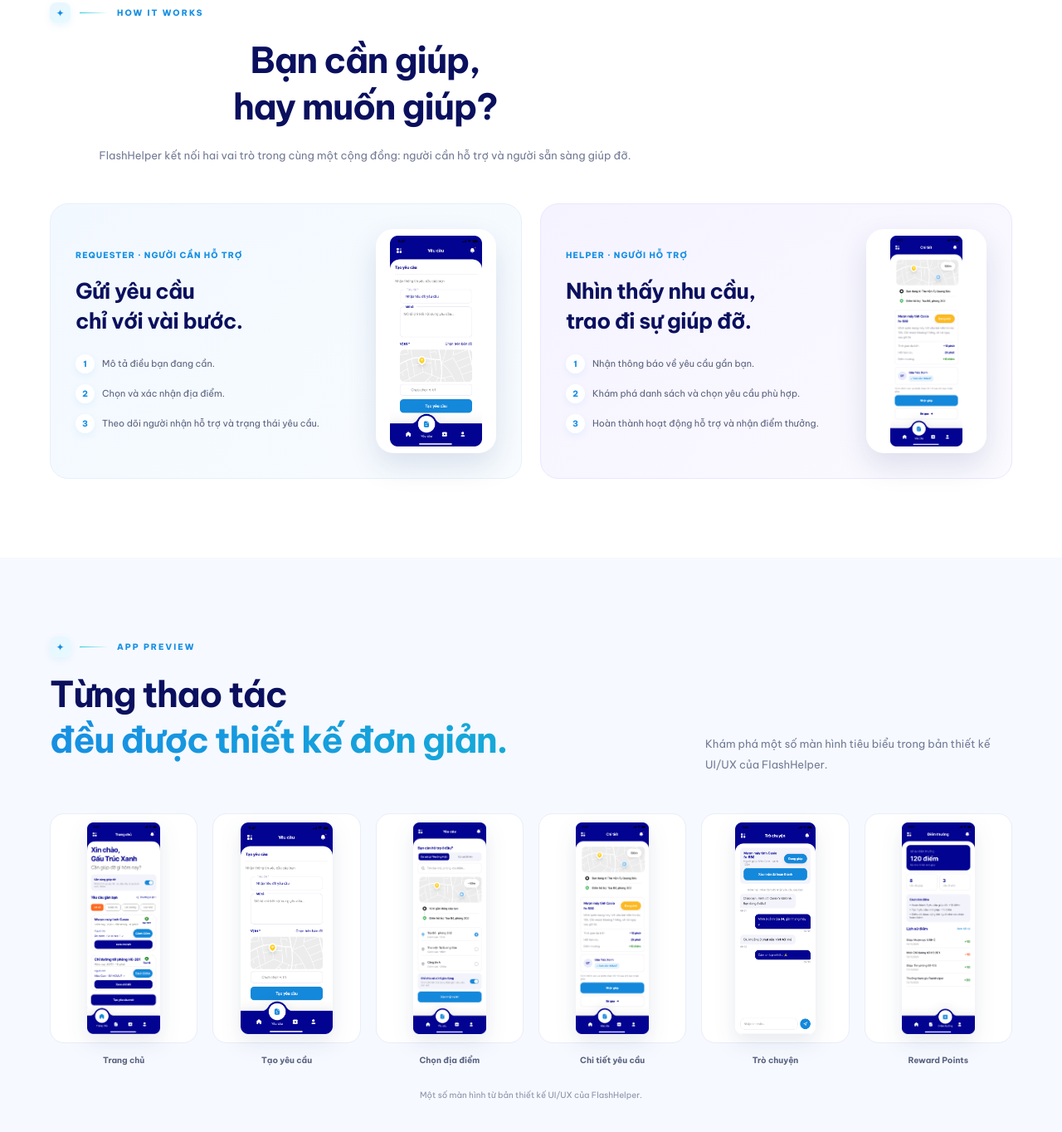
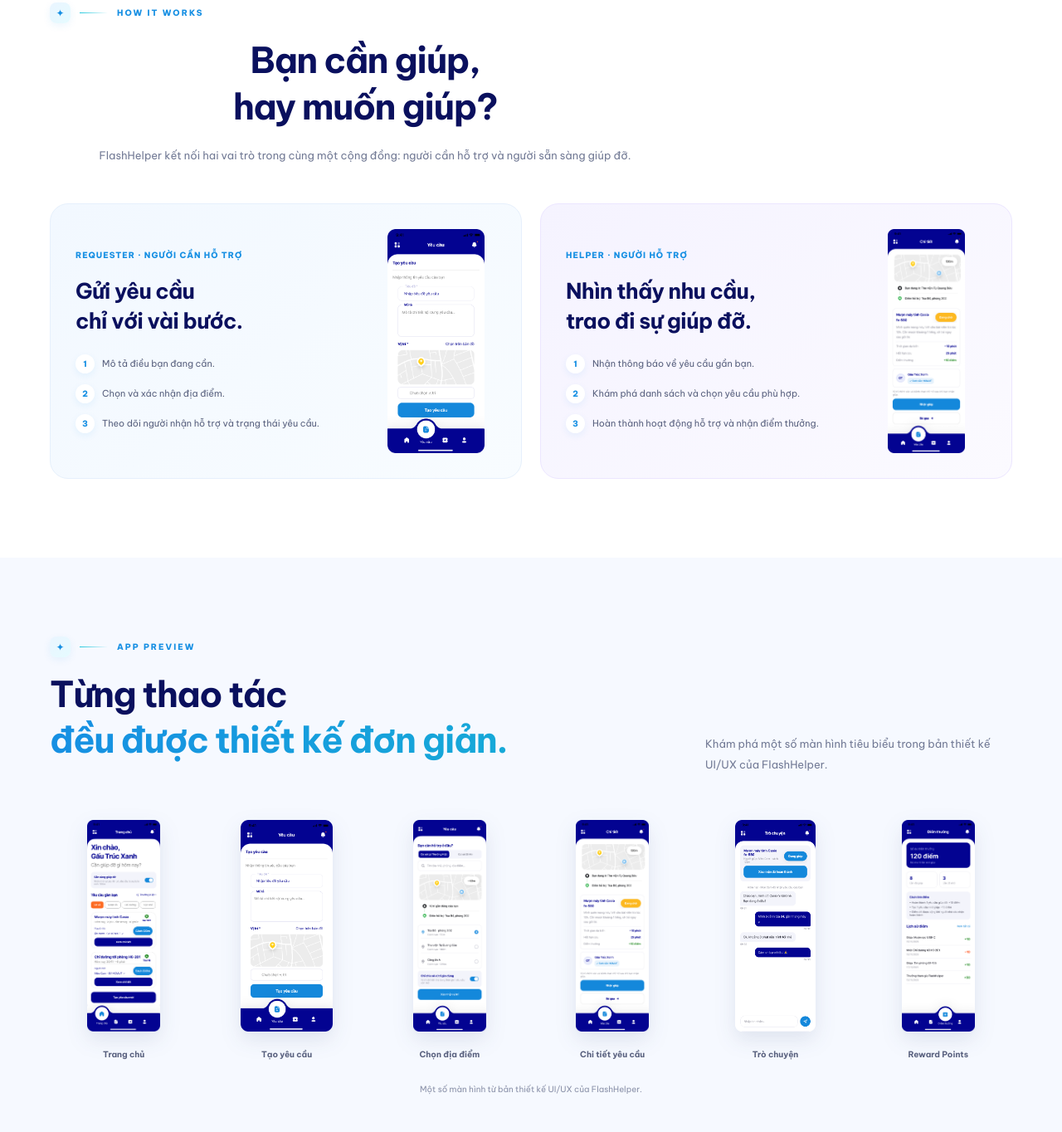
Before and after one commit to FlashHelper/FlashHelper-LandingPage, a plain HTML site: page index.html in a window 1280 px wide. Shown: the part 3671-5035 px from the top of the page at 83% size. Drawn offline with Linux system fonts and the light colour scheme.

Commit message:
Fix image spacing in app preview and role sections

```diff
--- a/styles.css
+++ b/styles.css
@@ -1062,11 +1062,11 @@ button {
   max-height: 270px;
   height: auto;
   object-fit: contain;
-  padding: 4px;
-  border: 4px solid white;
-  border-radius: 21px;
-  background: white;
-  box-shadow: 0 15px 35px rgba(27, 43, 112, 0.13);
+  padding: 0;
+  border: 0;
+  border-radius: 0;
+  background: transparent;
+  box-shadow: none;
   transition: transform 0.3s ease;
 }
 
@@ -1097,10 +1097,10 @@ button {
   display: flex;
   align-items: center;
   justify-content: center;
-  padding: 10px;
-  border: 1px solid #e9edf6;
+  padding: 0;
+  border: 0;
   border-radius: 17px;
-  background: white;
+  background: transparent;
   transition:
     transform 0.25s ease,
     box-shadow 0.25s ease,
@@ -1118,6 +1118,8 @@ button {
   width: 100%;
   max-height: 255px;
   object-fit: contain;
+  padding: 0;
+  border-radius: 0;
   filter: drop-shadow(0 10px 12px rgba(28, 45, 101, 0.1));
   transition: transform 0.3s ease;
 }
@@ -1966,8 +1968,10 @@ button {
 
   .screen-image {
     min-height: 230px;
-    padding: 8px;
+    padding: 0;
+    border: 0;
     border-radius: 14px;
+    background: transparent;
   }
 
   .screen-image img {
```
